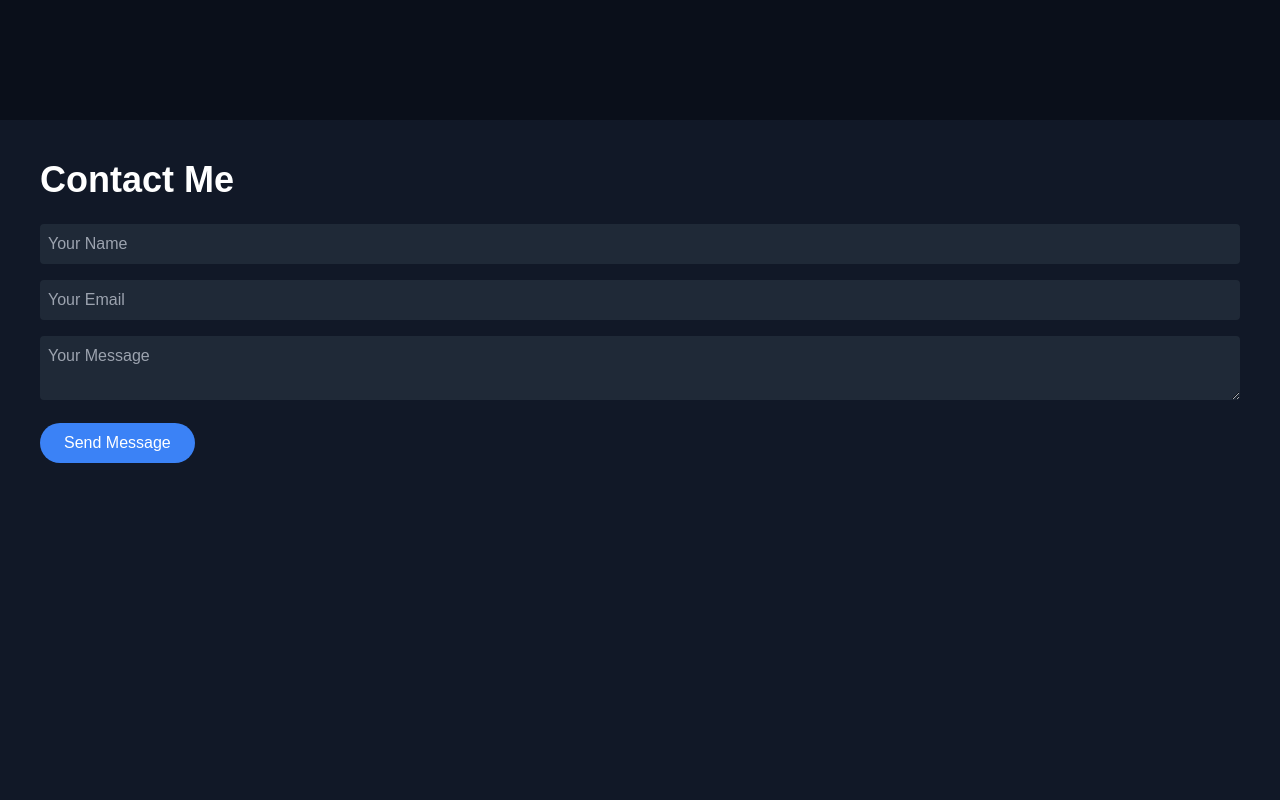
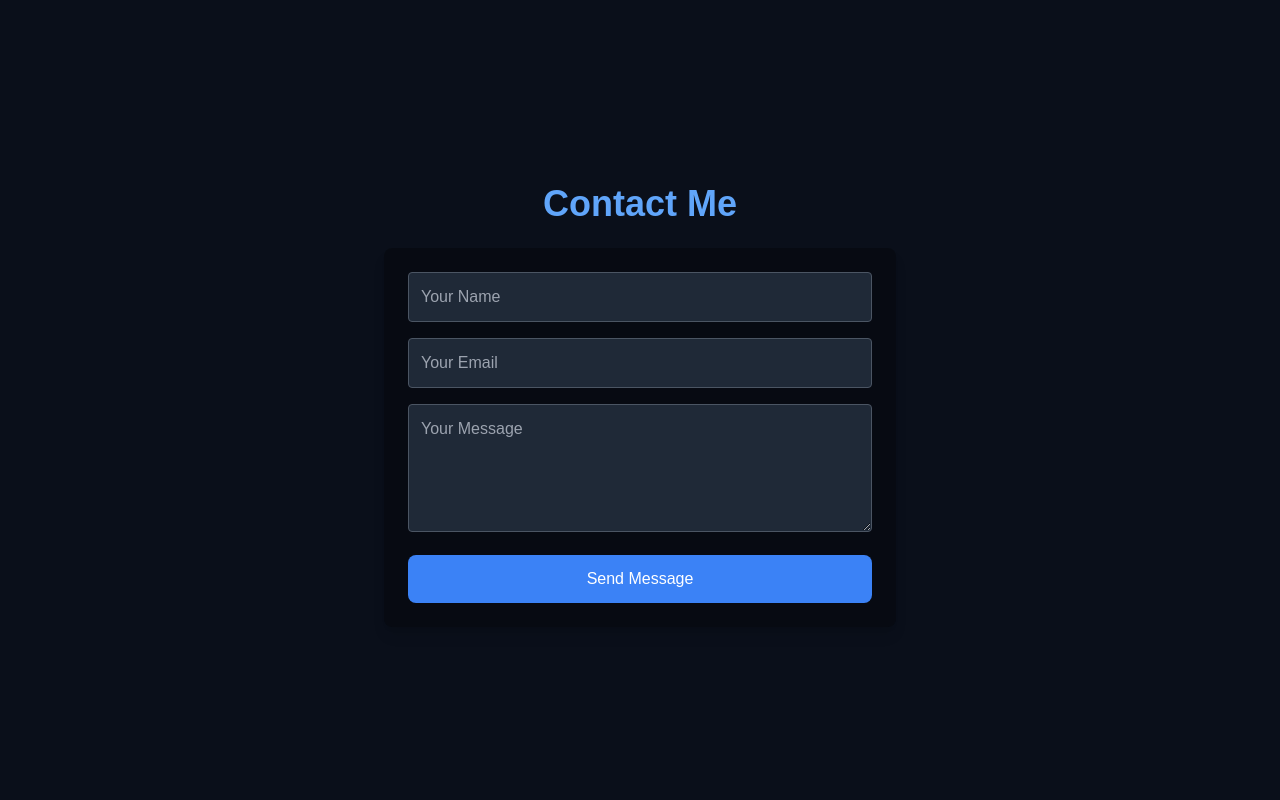
Before and after one commit to EyeonSee/EyeonCyberp, a React (Vite) app: page / in a window 1280 px wide. Shown: the part 2280-3080 px from the top of the page. Built offline with nearby package versions, Linux system fonts and the light colour scheme.

Commit message:
Update Contact.jsx

```diff
--- a/src/components/Contact.jsx
+++ b/src/components/Contact.jsx
@@ -11,13 +11,15 @@ const Contact = () => {
   };
 
   return (
-    <section id="contact" className="min-h-screen p-10 bg-gray-900 text-white">
-      <h2 className="text-4xl font-bold mb-6">Contact Me</h2>
-      <form onSubmit={sendEmail} className="space-y-4">
-        <input type="text" name="name" placeholder="Your Name" className="w-full p-2 bg-gray-800 border-none rounded" required />
-        <input type="email" name="email" placeholder="Your Email" className="w-full p-2 bg-gray-800 border-none rounded" required />
-        <textarea name="message" placeholder="Your Message" className="w-full p-2 bg-gray-800 border-none rounded" required />
-        <button type="submit" className="bg-blue-500 px-6 py-2 rounded-full text-white hover:bg-blue-600">Send Message</button>
+    <section id="contact" className="min-h-screen px-10 py-16 bg-[#0a0f1a] text-white">
+      <h2 className="text-4xl font-bold text-blue-400 mb-6 text-center">Contact Me</h2>
+      <form onSubmit={sendEmail} className="max-w-lg mx-auto bg-black/30 p-6 rounded-lg shadow-lg space-y-4">
+        <input type="text" name="name" placeholder="Your Name" className="w-full p-3 bg-gray-800 border border-gray-600 rounded" required />
+        <input type="email" name="email" placeholder="Your Email" className="w-full p-3 bg-gray-800 border border-gray-600 rounded" required />
+        <textarea name="message" placeholder="Your Message" className="w-full p-3 bg-gray-800 border border-gray-600 rounded h-32" required />
+        <button type="submit" className="w-full bg-blue-500 p-3 rounded-lg text-white hover:bg-blue-600 transition">
+          Send Message
+        </button>
       </form>
     </section>
   );
```
